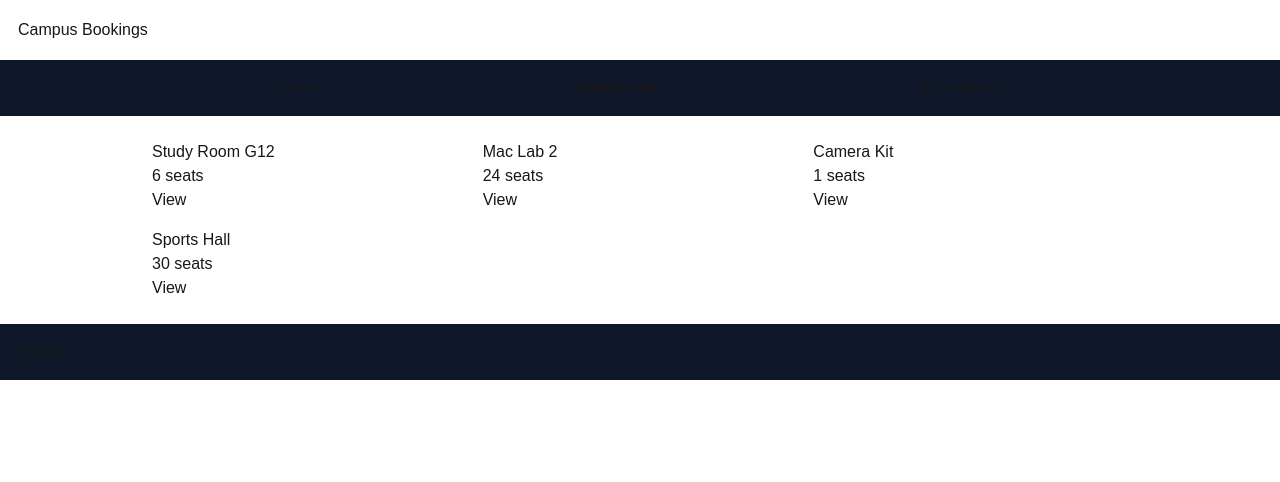
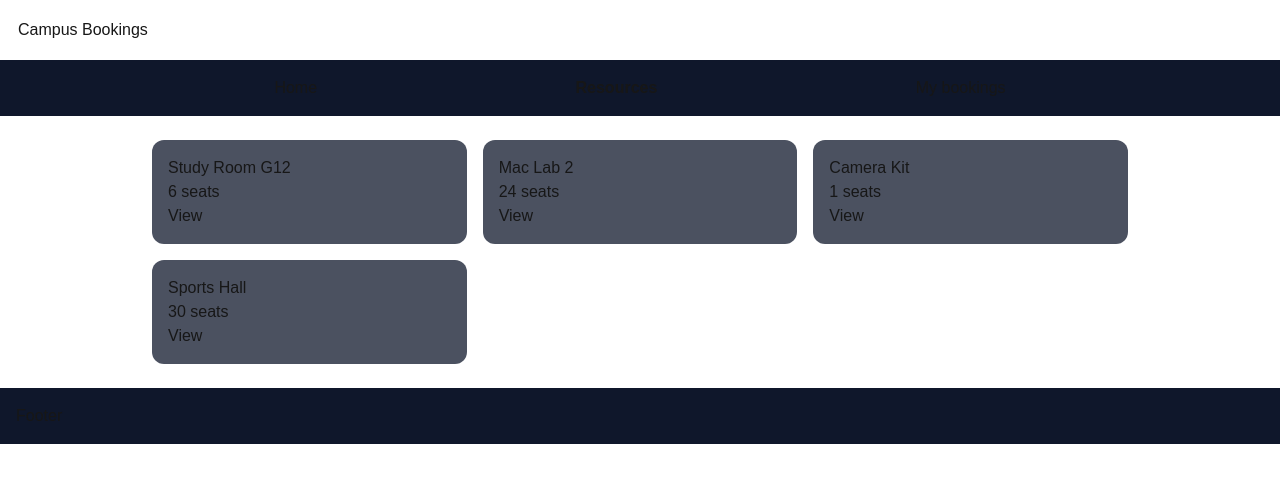
Before and after one commit to ArithmeticLogic/campus-bookings, a Next.js app: page /resources in a window 1280 px wide. Shown: the top 482 px of the page. Built offline with nearby package versions, Linux system fonts and the light colour scheme.

Commit message:
feat(resource card): added a box around the resource cards

```diff
--- a/app/resources/resource-card.tsx
+++ b/app/resources/resource-card.tsx
@@ -1,15 +1,17 @@
-import Link from 'next/link'
-import type { Resource } from '@/lib/resources'
+import Link from "next/link";
+import type { Resource } from "@/lib/resources";
 
-type Props = { resource: Resource; popular?: boolean }
+type Props = { resource: Resource; popular?: boolean };
 
 export default function ResourceCard({ resource, popular }: Props) {
-    return (
-        <article className="card">
-            <h2>{resource.name}</h2>
-            <p>{resource.capacity} seats</p>
-            {popular && <p>Popular this week</p>}
-            <Link className="hover:underline" href={`/resources/${resource.id}`}>View</Link>
-        </article>
-    )
+  return (
+    <article className="card bg-slate-900/75 p-4 rounded-xl">
+      <h2>{resource.name}</h2>
+      <p>{resource.capacity} seats</p>
+      {popular && <p>Popular this week</p>}
+      <Link className="hover:underline" href={`/resources/${resource.id}`}>
+        View
+      </Link>
+    </article>
+  );
 }
```
Also changed, not shown: app/resources/page.tsx (+5 -5 lines).
